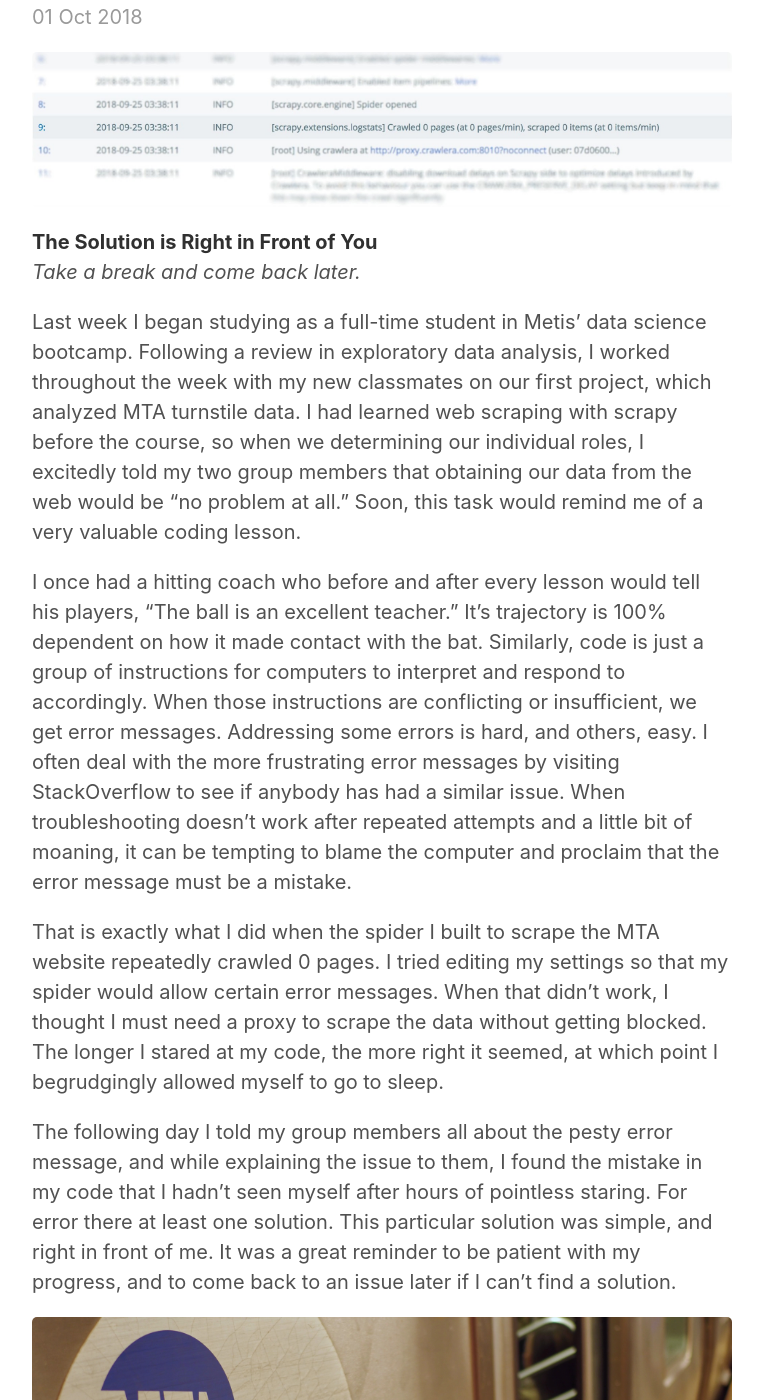
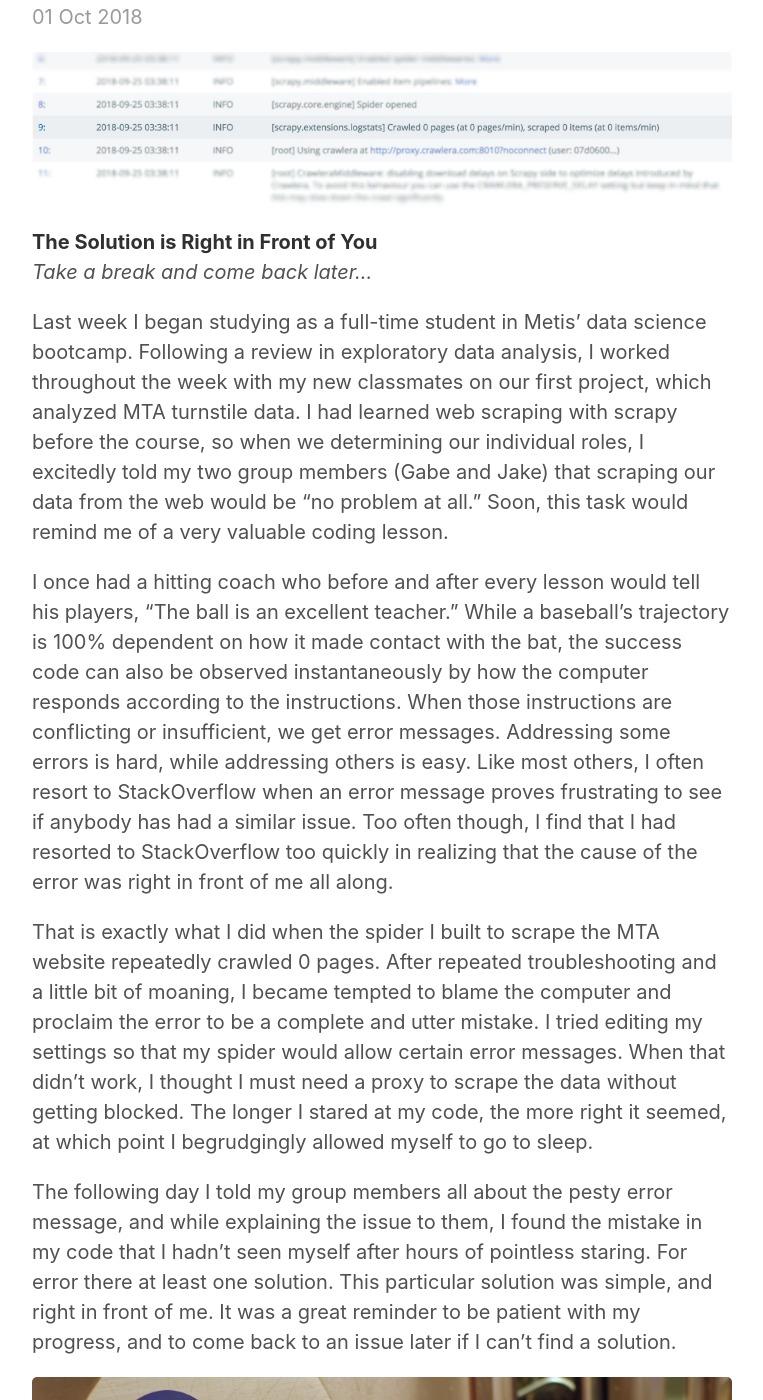
Before and after one commit to cyaris/cyaris.github.io-original, a Jekyll site: the page built from _posts/2018-10-01-post1.md, in a window 1280 px wide and 1400 px high, scrolled down 211 px. Shown: the whole window, without its empty margins (258-1021 px from the left). Built offline with Jekyll 4.4.1, drawn with Linux system fonts in a browser that asks for light colours; some of the changed text lies outside the part shown.

Commit message:
Added more text to blog post #1.

```diff
--- a/_posts/2018-10-01-post1.md
+++ b/_posts/2018-10-01-post1.md
@@ -7,13 +7,13 @@
 
 **The Solution is Right in Front of You**
 <br>
-*Take a break and come back later.*
+*Take a break and come back later...*
 
-Last week I began studying as a full-time student in Metis’ data science bootcamp. Following a review in exploratory data analysis, I worked throughout the week with my new classmates on our first project, which analyzed MTA turnstile data. I had learned web scraping with scrapy before the course, so when we determining our individual roles, I excitedly told my two group members that obtaining our data from the web would be "no problem at all." Soon, this task would remind me of a very valuable coding lesson.
+Last week I began studying as a full-time student in Metis’ data science bootcamp. Following a review in exploratory data analysis, I worked throughout the week with my new classmates on our first project, which analyzed MTA turnstile data. I had learned web scraping with scrapy before the course, so when we determining our individual roles, I excitedly told my two group members (Gabe and Jake) that scraping our data from the web would be "no problem at all." Soon, this task would remind me of a very valuable coding lesson.
 
-I once had a hitting coach who before and after every lesson would tell his players, "The ball is an excellent teacher." It's trajectory is 100% dependent on how it made contact with the bat. Similarly, code is just a group of instructions for computers to interpret and respond to accordingly. When those instructions are conflicting or insufficient, we get error messages. Addressing some errors is hard, and others, easy. I often deal with the more frustrating error messages by visiting StackOverflow to see if anybody has had a similar issue. When troubleshooting doesn't work after repeated attempts and a little bit of moaning, it can be tempting to blame the computer and proclaim that the error message must be a mistake.
+I once had a hitting coach who before and after every lesson would tell his players, "The ball is an excellent teacher." While a baseball's trajectory is 100% dependent on how it made contact with the bat, the success code can also be observed instantaneously by how the computer responds according to the instructions. When those instructions are conflicting or insufficient, we get error messages. Addressing some errors is hard, while addressing others is easy. Like most others, I often resort to StackOverflow when an error message proves frustrating to see if anybody has had a similar issue. Too often though, I find that I had resorted to StackOverflow too quickly in realizing that the cause of the error was right in front of me all along.
 
-That is exactly what I did when the spider I built to scrape the MTA website repeatedly crawled 0 pages. I tried editing my settings so that my spider would allow certain error messages. When that didn't work, I thought I must need a proxy to scrape the data without getting blocked. The longer I stared at my code, the more right it seemed, at which point I begrudgingly allowed myself to go to sleep.
+That is exactly what I did when the spider I built to scrape the MTA website repeatedly crawled 0 pages. After repeated troubleshooting and a little bit of moaning, I became tempted to blame the computer and proclaim the error to be a complete and utter mistake. I tried editing my settings so that my spider would allow certain error messages. When that didn't work, I thought I must need a proxy to scrape the data without getting blocked. The longer I stared at my code, the more right it seemed, at which point I begrudgingly allowed myself to go to sleep.
 
 The following day I told my group members all about the pesty error message, and while explaining the issue to them, I found the mistake in my code that I hadn't seen myself after hours of pointless staring. For error there at least one solution. This particular solution was simple, and right in front of me. It was a great reminder to be patient with my progress, and to come back to an issue later if I can't find a solution.
 
@@ -22,8 +22,18 @@
 
 **MTA Turnstile Insights**
 
-The objective of our analysis was to provide a recommendation for where a women in tech organization should place their volunteers in promoting their upcoming summer gala. With the gala set for a date in the beginning of the summer, we decided to narrow our analysis to May, June and July of the last two years. We created several dataframes for our analysis, grouping the data entries at both the turnstile and the station level, as well as by time, date and month.
+The objective of our analysis was to provide a recommendation for where a women in tech organization should place their volunteers in promoting their upcoming summer gala. With the gala set for a date in the beginning of the summer, my group decided to narrow our analysis to May, June and July of the last two years. We created several dataframes for our analysis, grouping the data entries at both the turnstile and the station level, as well as by time, date and month.
+
+For each dataframe, we made the statistic of average passengers per hour a primary focus of our analysis. Our reasosn for this were that in maximizing overall impressions for the volunteers, they could maximize their conversion rate for promotion. In order to make sure that the volunteers would find commuters likely to attend/donate, we identified several priority stations for their proximity to tech companies in the city. As the gala was to be in the Lower East Side of NYC, we also priority stations that would provide a convenient route to the venue. The total number of priority stations amounted to 18. In sorting the top subway stations by overall passengers per hour across those six months (May, June and July for 2017, 2018), we found that six of our 18 priority stations made the cut into the top 40 and can be seen in orange in this visualization.
 
 ![MTA Turnstile Graph 1]({{ site.url }}/images/PassengerRatePriorityVsOther.png)
+
+The top three of our priority stations for overall passengers per hour were 14 ST, 14 ST UNION-SQ and 23 ST. These were placed 2nd, 7th, and 11th for the city overall. Since all three were quite high in the overall rank for the city, we felt confident in focusing entirely on these three stations for the remainder of our analysis.
+
+The visualization below depicts passengers per hour by day of week for 14 ST, 14 ST UNION-SQ and 23 ST. While 14 ST is 1st, 14 ST UNION-SQ is 2nd and 23 ST is 3rd for every day of the week, the distributions appear to be relatively consistent between Monday-Friday, and lower on Saturday and Sunday. As a result, our recommendation suggested promotion during the week only, with no preference for a particular day Monday-Friday..
+
 ![MTA Turnstile Graph 2]({{ site.url }}/images/PassengerRatebyDayTopThreePriorityStations.png)
+
+The visualization below depicts passengers per hour by hours of the day for 14 ST, 14 ST UNION-SQ and 23 ST. Like the visualization above, 14 ST is 1st, 14 ST UNION-SQ is 2nd and 23 ST is 3rd for every hour of the day. The window from 5:00pm–8:00pm though appears to have the largest values across all three stations. As a result, our recommendation suggested this particular window for promotion.
+
 ![MTA Turnstile Graph 3]({{ site.url }}/images/PassengerRatebyHourTopThreePriorityStations.png)
```
